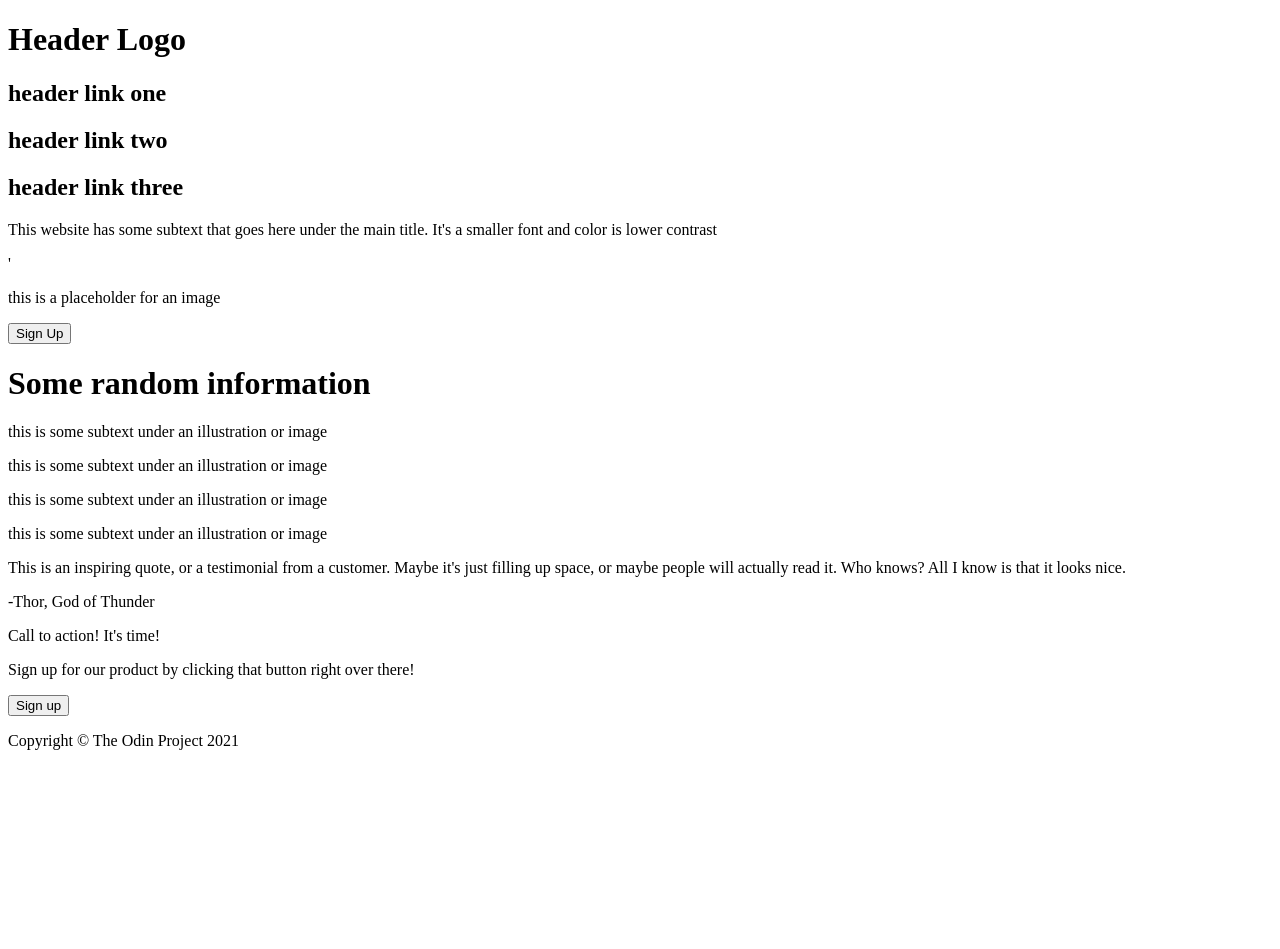
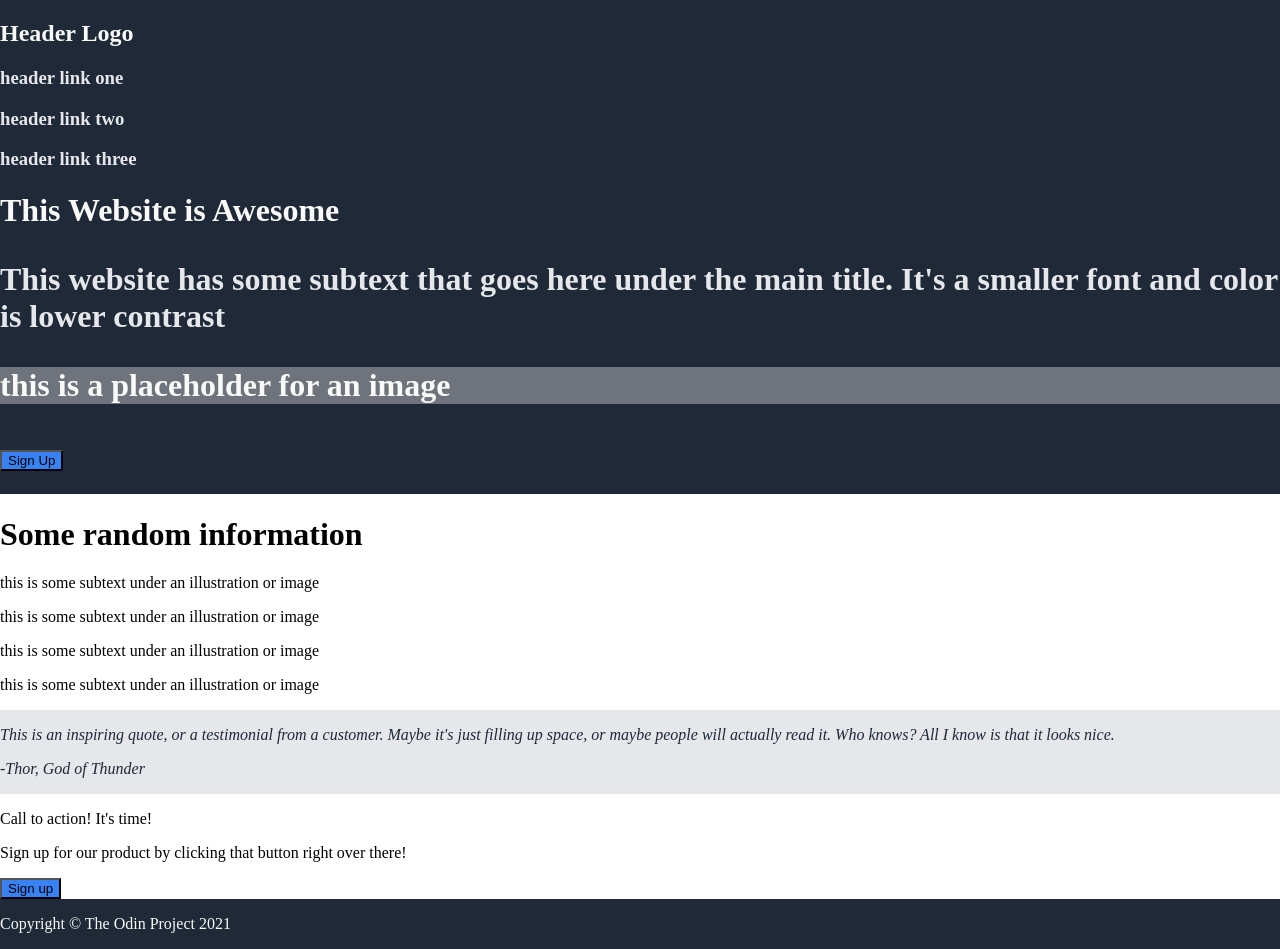
Before and after one commit to ChristianBenitez/odin-landing-page, a plain HTML site: page index.html in a window 1280 px wide. Before the commit the page ends 800 px from the top, so only its background shows below. Drawn offline with Linux system fonts and the light colour scheme.

Commit message:
Added color to backgrounds, text and buttons

```diff
--- a/index.html
+++ b/index.html
@@ -2,29 +2,32 @@
 <html>
 
 <head>
-<meta charset="UTF-8">
-<title>Odin Landing Page</title>
+    <link rel="stylesheet" href="styles.css">
+    <meta charset="UTF-8">
+    <title>Odin Landing Page</title>
 </head>
 
 <body>
-    <div>
-        <h1>Header Logo</h1>
-        <h2>header link one</h2>
-        <h2>header link two</h2>
-        <h2>header link three</h2>
-        <title>This Website is Awesome</title>
-        <p>This website has some subtext that goes here under the main title. It's a smaller font and color is lower contrast</p>'
-        <p>this is a placeholder for an image</p>
+    <div class="header-body">
+        <h2 class="header-logo">Header Logo</h1>
+        <h3 class="secondary-text">header link one</h2>
+        <h3 class="secondary-text">header link two</h2>
+        <h3 class="secondary-text">header link three</h2>
+        <h1 class="hero-main-text">This Website is Awesome</title>
+            <div class="secondary-text">
+                <p>This website has some subtext that goes here under the main title. It's a smaller font and color is lower contrast</p>
+            </div>
+        <p class="image">this is a placeholder for an image</p>
         <button>Sign Up</button>
     </div>
-    <div>
+    <div class="info-cards">
         <h1>Some random information</h1>
         <p>this is some subtext under an illustration or image</p>
         <p>this is some subtext under an illustration or image</p>
         <p>this is some subtext under an illustration or image</p>
         <p>this is some subtext under an illustration or image</p>
     </div>
-    <div>
+    <div class="quote-section">
         <p>This is an inspiring quote, or a testimonial from a customer. Maybe it's just filling up space, or maybe people will actually read it. Who knows? All I know is that it looks nice.</p>
         <p>-Thor, God of Thunder</p>
     </div>
@@ -35,6 +38,6 @@
     </div>
 </body>
 <footer>
-    <p>Copyright © The Odin Project 2021</p>
+    <p class="footer-text">Copyright © The Odin Project 2021</p>
 </footer>
 </html>
--- a/styles.css
+++ b/styles.css
@@ -0,0 +1,51 @@
+body{
+    display: flex;
+    flex-direction: column;
+    height: 100%;
+    margin:0%
+}
+footer{
+    background-color: #1F2937;
+    color: #F9FAF8;
+    justify-content: center;
+}
+.footer-text{
+    size: 18px;
+    align-self: center;
+}
+.header-body{
+    background-color: #1F2937;
+}
+.info-cards{
+
+}
+
+.header-logo{
+    color: #F9FAF8;
+    size: 24px;
+}
+.quote-section{
+    background-color: #E5E7EB;
+    color: #1F2937;
+    size: 36px;
+    font-weight:300;
+    font-style: italic;
+}
+
+.hero-main-text{
+    size: 48px;
+    color: #F9FAF8;
+    font-weight: 800;
+
+}
+.secondary-text{
+    size: 18px;
+    color: #E5E7EB;
+}
+button{
+    background-color:  #3882F6;
+}
+.image{
+    background-color: #6e737c;
+    color: #F9FAF8;
+}
```
Also changed, not shown: colors-and-stuff.png (added), 1 other file.
